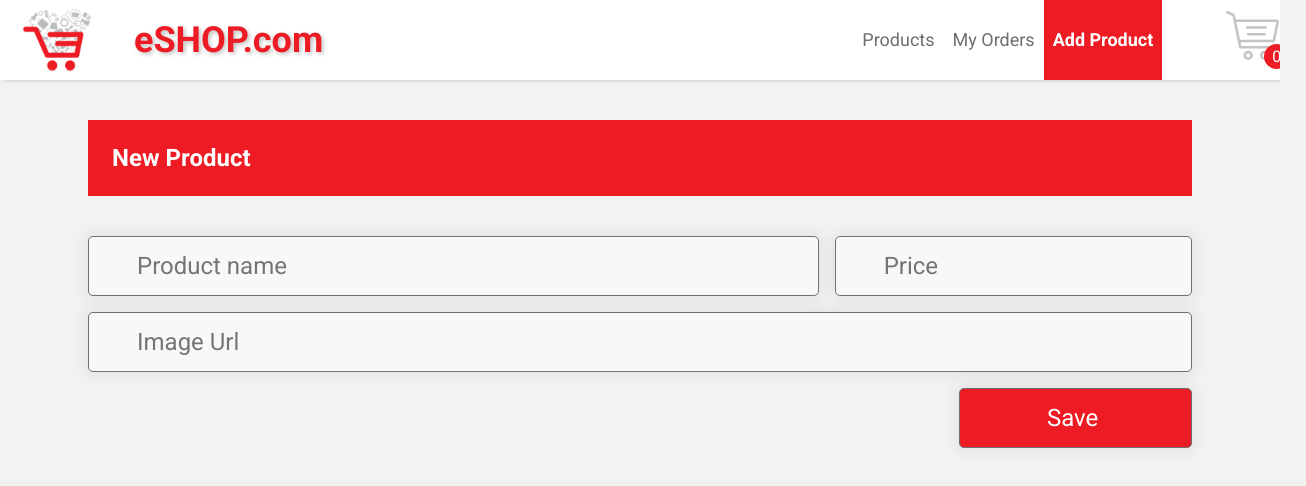
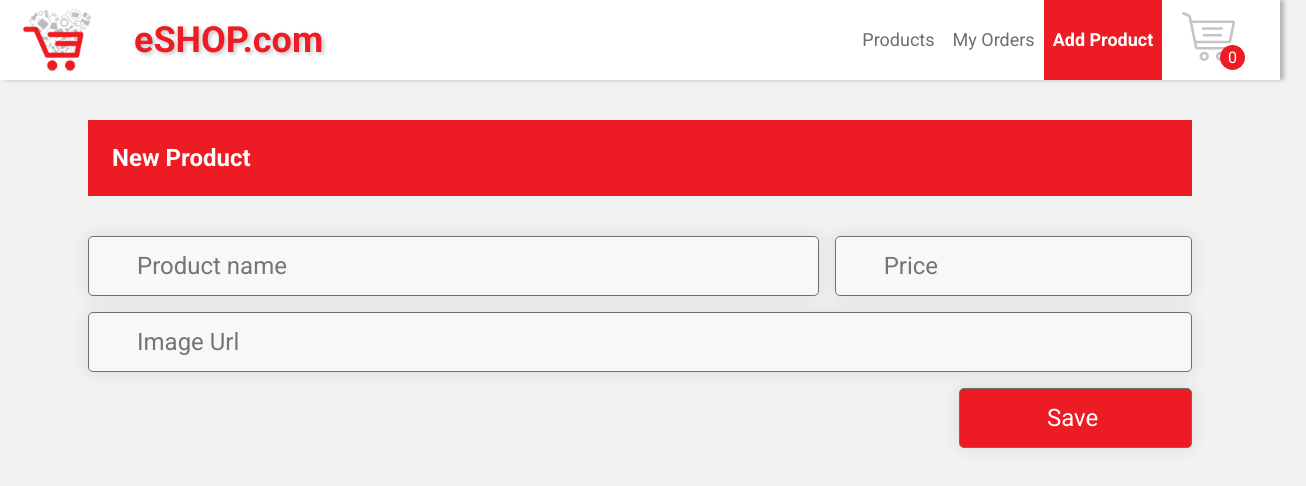
Before and after one commit to MarioVasilev99/eCommerceReactApp, a React (Create React App) app: page /products/add in a window 1280 px wide. Shown: the top 486 px of the page, 1306 px wide, since content can reach past the window. Built offline with nearby package versions, Linux system fonts and the light colour scheme.

Commit message:
Refactored the Shopping cart.

```diff
--- a/src/App.tsx
+++ b/src/App.tsx
@@ -1,5 +1,5 @@
 import { makeStyles } from "@material-ui/styles";
-import React from "react";
+import React, { useState } from "react";
 import { Route } from "react-router-dom";
 import Header from "./components/header/header";
 import ProductsPage from "./components/products-page/Products";
@@ -8,6 +8,7 @@ import MyOrders from "./components/my-orders/MyOrders";
 import { useSelector } from "react-redux";
 import { RootState } from "./reducers";
 import ShoppingCart from "./components/shopping-cart/ShoppingCart";
+import Cart from "./components/header/header-cart/Cart";
 
 const useStyles = makeStyles({
     root: {
@@ -19,13 +20,10 @@ const useStyles = makeStyles({
 const App = (): JSX.Element => {
     const classes = useStyles();
 
-    const isShoppingCartVisible = useSelector(
-        (state: RootState) => state.shoppingCart.isVisible
-    );
-
     return (
         <div className={classes.root}>
             <Header />
+            <Cart />
             <Route exact path="/" render={() => <ProductsPage />} />
             <Route
                 exact
@@ -33,7 +31,6 @@ const App = (): JSX.Element => {
                 render={() => <AddProductPage />}
             />
             <Route exact path="/orders" render={() => <MyOrders />} />
-            {isShoppingCartVisible ? <ShoppingCart /> : null}
         </div>
     );
 };
--- a/src/components/header/header-cart/cart.tsx
+++ b/src/components/header/header-cart/cart.tsx
@@ -1,16 +1,17 @@
-import React from "react";
+import React, { useEffect, useState } from "react";
 import { makeStyles } from "@material-ui/styles";
 import cartImg from "../../../assets/images/cart.svg";
 import circle from "../../../assets/images/circle.svg";
-import { useDispatch, useSelector } from "react-redux";
+import { useSelector } from "react-redux";
 import { RootState } from "../../../reducers";
-import { displayCart } from "../../../reducers/shopping-cart/cart-slice";
+import ShoppingCart from "../../shopping-cart/ShoppingCart";
 
 const UseStyles = makeStyles({
+    root: {},
     cartWrapper: {
-        position: "relative",
-        top: "5px",
-        left: "0",
+        position: "absolute",
+        top: 10,
+        right: 20,
         marginLeft: "4em",
         "&:hover": {
             cursor: "pointer",
@@ -18,13 +19,13 @@ const UseStyles = makeStyles({
     },
     cart: {
         position: "relative",
-        top: "0",
-        left: "0",
+        top: 0,
+        right: 0,
     },
     circle: {
-        position: "absolute",
-        top: "35px",
-        right: "-10px",
+        position: "relative",
+        top: 7,
+        right: 15,
     },
     counter: {
         position: "relative",
@@ -32,25 +33,47 @@ const UseStyles = makeStyles({
         right: "-46px",
         color: "#FFFFFF",
     },
+    cartPopupWrapper: {},
 });
 
 const Cart = (): JSX.Element => {
+    const [isShoppingCartVisible, setVisibility] = useState(false);
+
     const classes = UseStyles();
 
     const cartItemsCount = useSelector(
         (state: RootState) => state.shoppingCart.products.length
     );
 
-    const dispatch = useDispatch();
-    const handleCartClick: React.MouseEventHandler = (e) => {
-        dispatch(displayCart());
+    const handleClickDisplayCart: React.MouseEventHandler = () => {
+        setVisibility(true);
+    };
+
+    const hideCart = () => {
+        debugger;
+        setVisibility(false);
     };
 
     return (
-        <div onClick={handleCartClick} className={classes.cartWrapper}>
-            <img className={classes.cart} src={cartImg} alt="cart" />
-            <img className={classes.circle} src={circle} alt="items-count" />
-            <p className={classes.counter}>{cartItemsCount}</p>
+        <div className={classes.root}>
+            <div
+                className={classes.cartWrapper}
+                onClick={handleClickDisplayCart}
+            >
+                <img className={classes.cart} src={cartImg} alt="cart" />
+                <img
+                    className={classes.circle}
+                    src={circle}
+                    alt="items-count"
+                />
+                <p className={classes.counter}>{cartItemsCount}</p>
+            </div>
+
+            <div className={classes.cartPopupWrapper}>
+                {isShoppingCartVisible ? (
+                    <ShoppingCart hideCart={hideCart} />
+                ) : null}
+            </div>
         </div>
     );
 };
--- a/src/components/header/header.tsx
+++ b/src/components/header/header.tsx
@@ -1,8 +1,7 @@
 import { makeStyles } from "@material-ui/styles";
 import { NavLink } from "react-router-dom";
-import React from "react";
+import React, { useState } from "react";
 import HeaderMenuList from "./header-menu/HeaderMenuList";
-import Cart from "./header-cart/Cart";
 import logo from "../../assets/images/logo.svg";
 
 const useStyles = makeStyles({
@@ -12,7 +11,6 @@ const useStyles = makeStyles({
         backgroundColor: "#FFFFFF",
         height: "80px",
         maxWidth: "100vw",
-        overflow: "hidden",
         filter: "drop-shadow(4px 0px 2px rgba(0, 0, 0, 0.25))",
     },
     signature: {
@@ -57,7 +55,6 @@ const Header = (): JSX.Element => {
             </div>
             <div className={classes.navigationArea}>
                 <HeaderMenuList />
-                <Cart />
             </div>
         </header>
     );
--- a/src/components/shopping-cart/ShoppingCart.tsx
+++ b/src/components/shopping-cart/ShoppingCart.tsx
@@ -1,7 +1,7 @@
-import React from "react";
+import React, { useState } from "react";
 import { makeStyles } from "@material-ui/styles";
 import { useDispatch, useSelector } from "react-redux";
-import { hideCart, resetCart } from "../../reducers/shopping-cart/cart-slice";
+import { resetCart } from "../../reducers/shopping-cart/cart-slice";
 import { addOrder } from "../../reducers/myOrders/my-orders-slice";
 import closeIcon from "../../assets/images/close-icon.svg";
 import cartIcon from "../../assets/images/cart.svg";
@@ -10,11 +10,11 @@ import { RootState } from "../../reducers";
 import { IProduct } from "./../../reducers/products/products-page-slice";
 
 const useStyles = makeStyles({
-    cartWrapper: {
+    cartVisibleWrapper: {
         width: "100%",
-        height: "100%",
+        minHeight: "100%",
         backgroundColor: "rgba(0, 0, 0, 0.7)",
-        position: "absolute",
+        position: "fixed",
         top: "0",
         left: "0",
         display: "flex",
@@ -82,9 +82,11 @@ export interface INewOrderInfo {
     totalPrice: number;
 }
 
-const ShoppingCart = (): JSX.Element => {
-    const dispatch = useDispatch();
+type TProps = {
+    hideCart: () => void;
+};
 
+const ShoppingCart = ({ hideCart }: TProps): JSX.Element => {
     const itemsInCart = useSelector(
         (state: RootState) => state.shoppingCart.products
     );
@@ -93,10 +95,7 @@ const ShoppingCart = (): JSX.Element => {
         (state: RootState) => state.shoppingCart.totalSum
     );
 
-    const handleHideCartClick: React.MouseEventHandler = () => {
-        dispatch(hideCart());
-    };
-
+    const dispatch = useDispatch();
     const handleCompleteButtonOnClick: React.MouseEventHandler = () => {
         if (itemsInCart.length === 0) {
             return;
@@ -123,15 +122,16 @@ const ShoppingCart = (): JSX.Element => {
     const classes = useStyles();
     return (
         <div
-            className={classes.cartWrapper}
-            onLoad={() => handleCompleteButtonOnLoad()}
+            className={classes.cartVisibleWrapper}
+            id="shopping-cart"
+            onLoad={handleCompleteButtonOnLoad}
         >
             <div className={classes.cart}>
                 <img
                     className={classes.closeIcon}
                     src={closeIcon}
                     alt="close-icon"
-                    onClick={handleHideCartClick}
+                    onClick={hideCart}
                 />
                 <h1 className={classes.heading}>Shopping Cart</h1>
                 <ul className={classes.itemsWrapper}>
--- a/src/reducers/shopping-cart/cart-slice.tsx
+++ b/src/reducers/shopping-cart/cart-slice.tsx
@@ -1,6 +1,4 @@
 import { createSlice, PayloadAction } from "@reduxjs/toolkit";
-import { useSelector } from "react-redux";
-import { RootState } from "..";
 import { IProduct } from "./../products/products-page-slice";
 
 interface ICartInitialState {
@@ -33,7 +31,6 @@ const shoppingCartSlice = createSlice({
         resetCart(state) {
             state.products = [];
             state.totalSum = 0.0;
-            state.isVisible = false;
         },
         displayCart(state) {
             state.isVisible = true;
```
